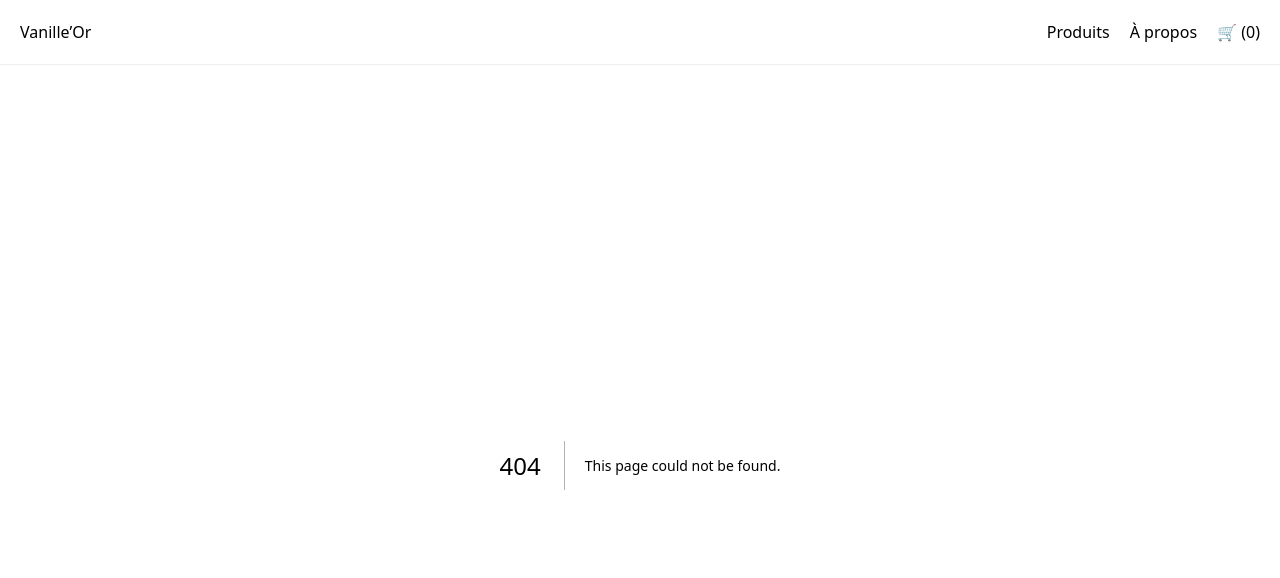
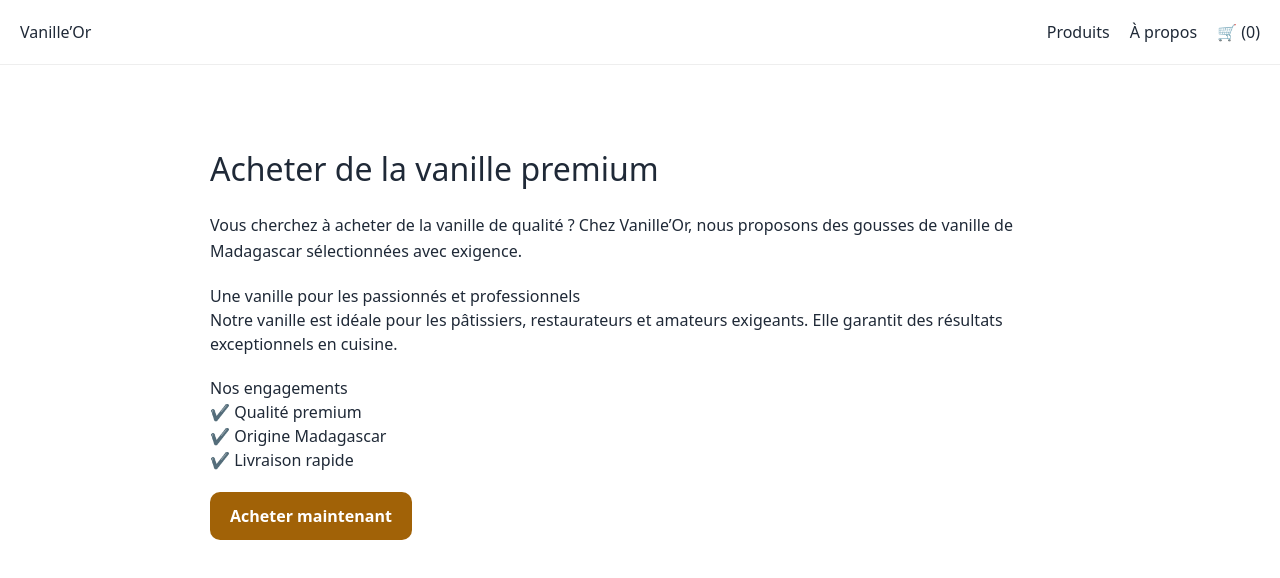
Before and after one commit to Nourdine84/vanille-shop, a Next.js app: page /acheter-vanille in a window 1280 px wide. Before the commit this address had no page. Shown: the top 578 px of the page. Built offline with nearby package versions, Linux system fonts and the light colour scheme.

Commit message:
feat: ajout page SEO acheter vanille + linking

```diff
--- /dev/null
+++ b/app/acheter-vanille/page.tsx
@@ -0,0 +1,54 @@
+import Link from "next/link";
+
+export const metadata = {
+  title: "Acheter de la vanille premium | Vanille’Or",
+  description:
+    "Achetez de la vanille de Madagascar premium. Gousses de qualité supérieure pour particuliers et professionnels.",
+};
+
+export default function AcheterVanillePage() {
+  return (
+    <div style={{ maxWidth: "900px", margin: "60px auto", padding: "20px" }}>
+
+      <h1 style={{ fontSize: "32px", marginBottom: "20px" }}>
+        Acheter de la vanille premium
+      </h1>
+
+      <p style={{ marginBottom: "20px", lineHeight: 1.6 }}>
+        Vous cherchez à acheter de la vanille de qualité ? Chez Vanille’Or,
+        nous proposons des gousses de vanille de Madagascar sélectionnées avec exigence.
+      </p>
+
+      <h2>Une vanille pour les passionnés et professionnels</h2>
+
+      <p style={{ marginBottom: "20px" }}>
+        Notre vanille est idéale pour les pâtissiers, restaurateurs et amateurs exigeants.
+        Elle garantit des résultats exceptionnels en cuisine.
+      </p>
+
+      <h2>Nos engagements</h2>
+
+      <ul style={{ marginBottom: "20px" }}>
+        <li>✔ Qualité premium</li>
+        <li>✔ Origine Madagascar</li>
+        <li>✔ Livraison rapide</li>
+      </ul>
+
+      <Link
+        href="/products"
+        style={{
+          display: "inline-block",
+          background: "#a16207",
+          color: "white",
+          padding: "12px 20px",
+          borderRadius: "10px",
+          textDecoration: "none",
+          fontWeight: "600",
+        }}
+      >
+        Acheter maintenant
+      </Link>
+
+    </div>
+  );
+}
--- a/app/page.tsx
+++ b/app/page.tsx
@@ -226,6 +226,10 @@ export default async function HomePage() {
           Découvrez une vanille de Madagascar haut de gamme, idéale pour la pâtisserie
           et la gastronomie. Gousses sélectionnées avec exigence pour une qualité exceptionnelle.
         </p>
+        <div style={{ textAlign: "center", marginTop: "20px" }}>
+          <Link href="/vanille-madagascar">Vanille Madagascar</Link> |{" "}
+          <Link href="/acheter-vanille">Acheter vanille</Link>
+        </div>
       </section>
 
       {/* PRODUITS */}
```
